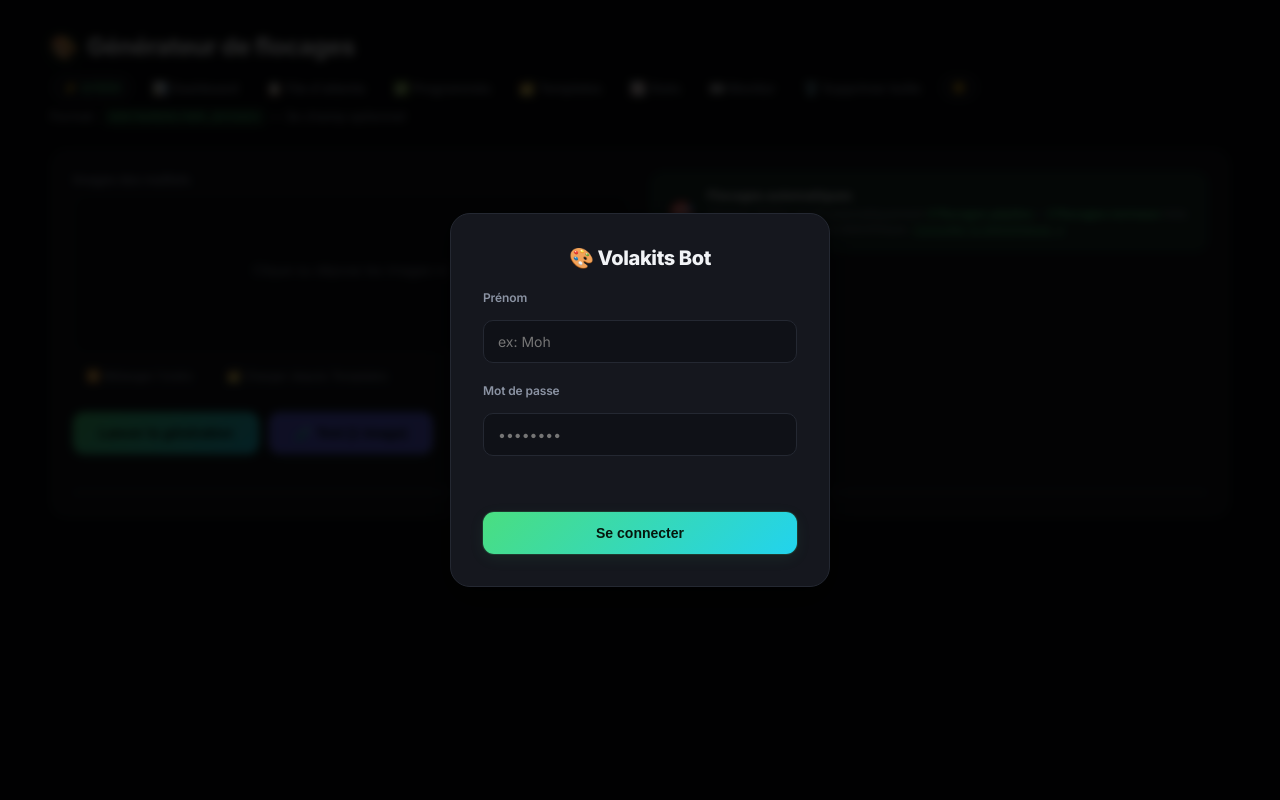
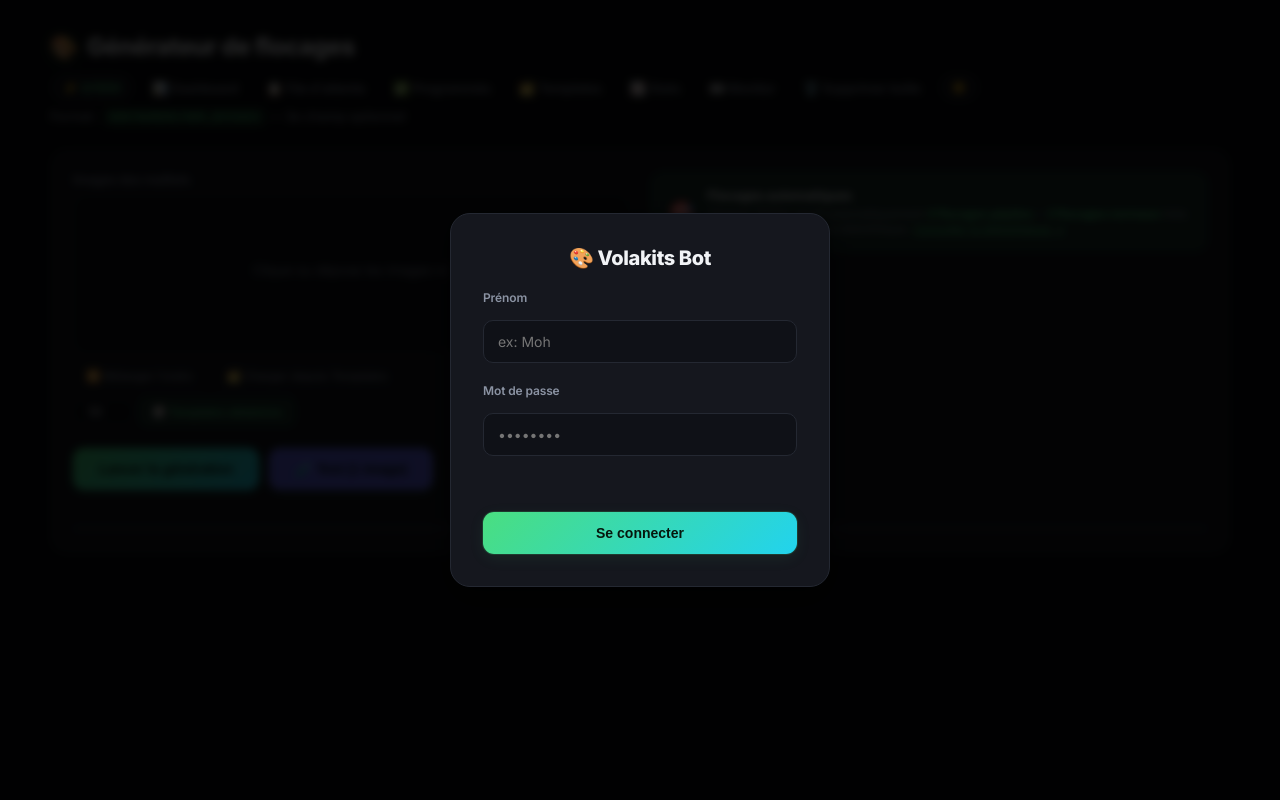
Before and after one commit to waelenajar8-png/jersey-app, a Flask app: page / in a window 1280 px wide. Run offline with Flask 3, Linux system fonts and the light colour scheme; some libraries are stand-ins or nearby versions.

Commit message:
Update index.html

```diff
--- a/templates/index.html
+++ b/templates/index.html
@@ -224,6 +224,11 @@ input[type=file]{display:none}
             <div class="shuffle-row">
                 <button class="btn-xs" id="shuffleImgBtn">🔀 Mélanger l'ordre</button>
                 <button class="btn-xs" id="loadTemplatesBtn">🗂️ Charger depuis Templates</button>
+                <div style="display:flex;align-items:center;gap:6px">
+                    <input type="number" id="randTemplateCount" value="50" min="1" max="500"
+                        style="width:60px;padding:4px 8px;background:var(--bg-elevated);border:1px solid var(--border);border-radius:8px;color:var(--text);font-size:12px;text-align:center">
+                    <button class="btn-xs" id="randTemplatesBtn" style="background:var(--accent-dim);border-color:rgba(74,222,128,.3);color:var(--accent)">🎲 Templates aléatoires</button>
+                </div>
             </div>
             <div class="hint" id="templateHint"></div>
         </div>
@@ -494,6 +499,37 @@ document.getElementById('shuffleImgBtn').addEventListener('click',()=>{
     for(let i=selectedFiles.length-1;i>0;i--){const j=Math.floor(Math.random()*(i+1));[selectedFiles[i],selectedFiles[j]]=[selectedFiles[j],selectedFiles[i]]}
     fileCount.textContent=selectedFiles.length?`${selectedFiles.length} image(s) — ordre mélangé 🔀`:'';
     updatePreview();
+});
+
+// Charger N templates aléatoires depuis R2
+document.getElementById('randTemplatesBtn').addEventListener('click', async()=>{
+    const n = parseInt(document.getElementById('randTemplateCount').value) || 50;
+    const hint = document.getElementById('templateHint');
+    hint.textContent = `⏳ Chargement de ${n} templates aléatoires...`;
+    document.getElementById('randTemplatesBtn').disabled = true;
+    try {
+        // Un seul appel API — retourne N templates aléatoires avec leurs images
+        const res = await fetch(`/api/templates/random?n=${n}`);
+        const d = await res.json();
+        if(!d.templates?.length){ hint.textContent='❌ Aucun template trouvé'; return; }
+        hint.textContent = `⏳ Préparation de ${d.templates.length} templates...`;
+        const blobs = [];
+        for(const t of d.templates){
+            const bin=atob(t.image);const arr=new Uint8Array(bin.length);
+            for(let i=0;i<bin.length;i++)arr[i]=bin.charCodeAt(i);
+            const blob=new Blob([arr],{type:t.mime||'image/png'});
+            const file=new File([blob],t.key,{type:t.mime||'image/png'});
+            file._templateKey=t.key;
+            blobs.push(file);
+        }
+        selectedFiles = blobs;
+        fileCount.textContent = `${blobs.length} template(s) chargé(s) 🎲`;
+        hint.textContent = `✅ ${blobs.length}/${d.total} templates aléatoires chargés`;
+        updatePreview();
+    } catch(e) {
+        hint.textContent = `❌ Erreur: ${e.message}`;
+    }
+    document.getElementById('randTemplatesBtn').disabled = false;
 });
 
 // Charger depuis templates R2
```
